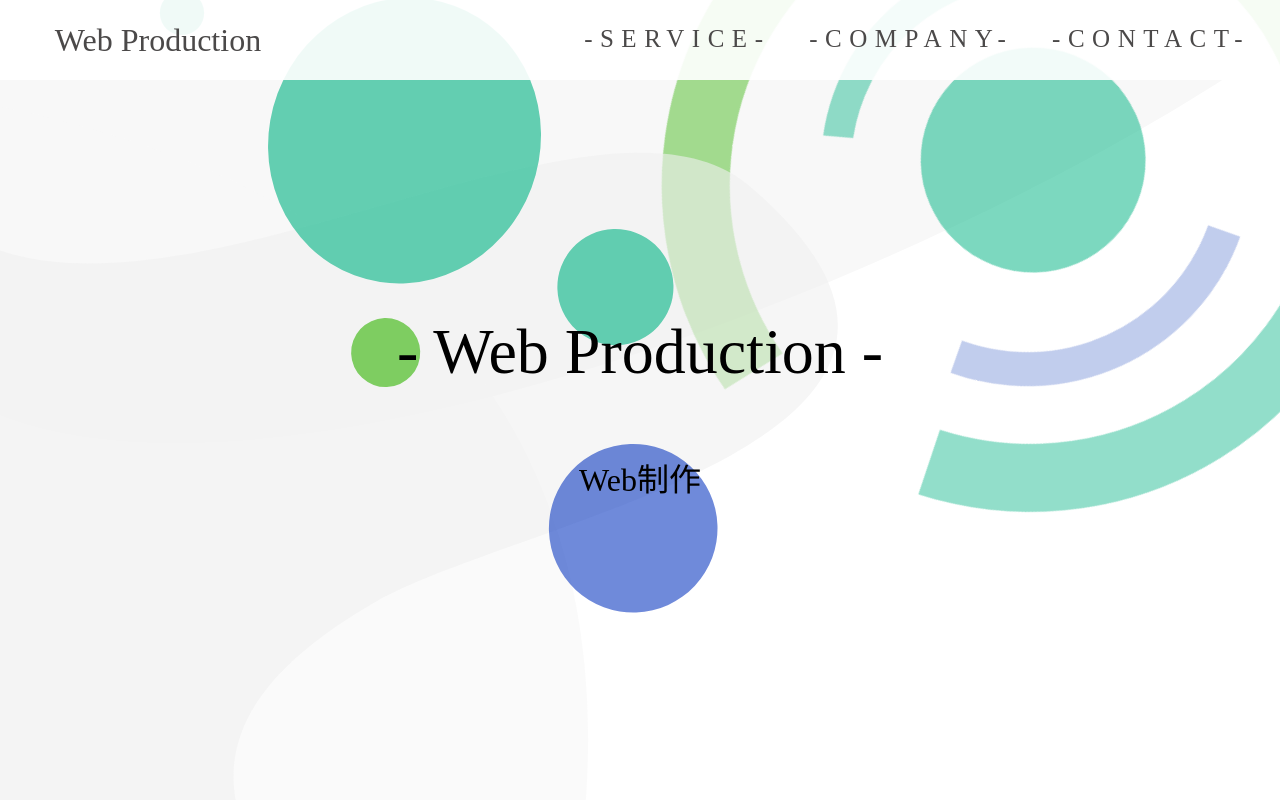
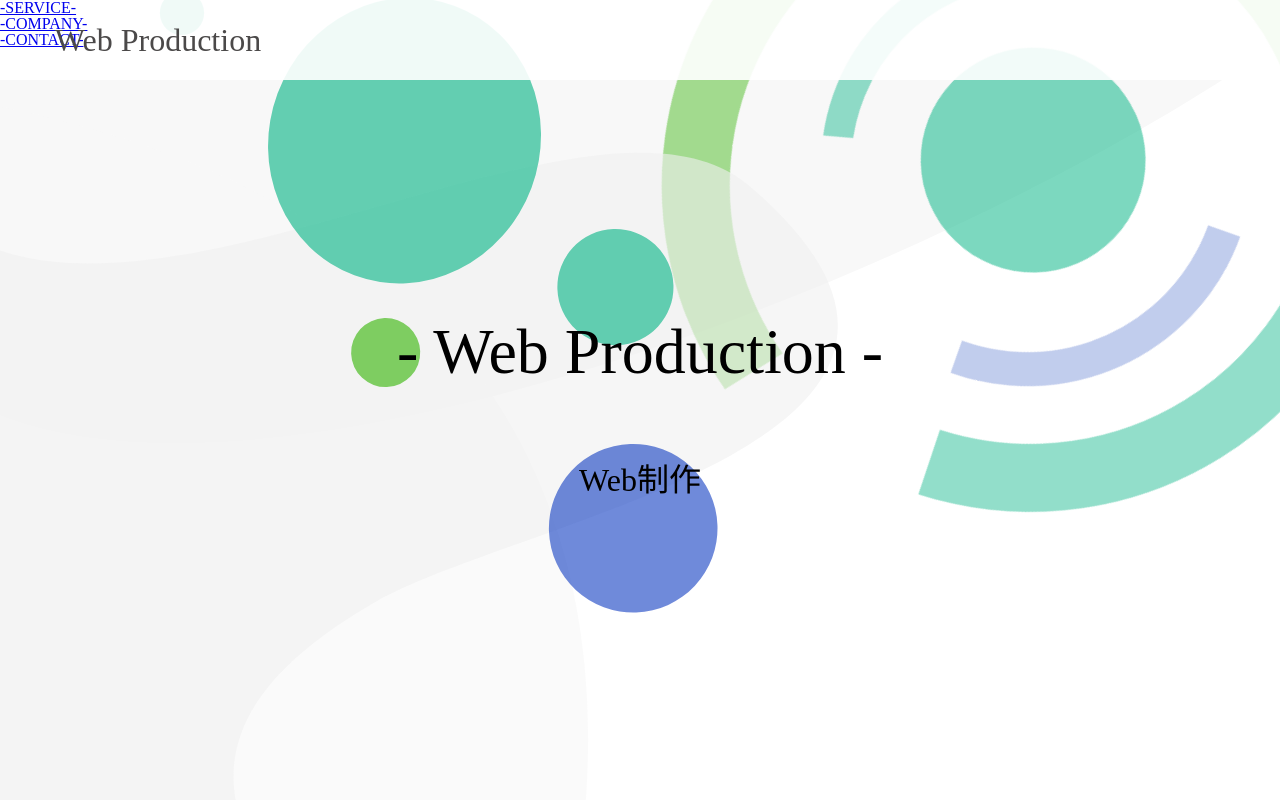
Before and after one commit to gudegithub/W-Catch_LP, a plain HTML site: page index.html in a window 1280 px wide. Shown: the top 800 px of the page. Drawn offline with nearby package versions, Linux system fonts and the light colour scheme; a web font is replaced by a local one.

Commit message:
Add files via upload

```diff
--- a/index.html
+++ b/index.html
@@ -33,9 +33,7 @@
     <meta name="format-detection" content="email=no,telephone=no,address=no" />
     <!-- 自前のCSS -->
       <!-- PC対応 -->
-    <link rel="stylesheet" href="css/style.css" media="(min-width: 767px)">
-      <!-- mobile/tablet対応 -->
-    <!-- <link rel="stylesheet" href="css/mobile.css" media="(max-width: 767px)"> -->
+    <link rel="stylesheet" href="css/style.css">
     <link rel="stylesheet" href="css/reset.css">
     <!-- メールフォームのCSS -->
     <link rel="stylesheet" href="mailform-v7.2/css/mailform.css" />
@@ -56,15 +54,15 @@
           <h2>Web Production</h2>
         </div>
         <div id="navigation_button">
-          <ul class="header-navi-list">
-            <li class="header-navi-item">
-              <a href="#sitePlan" class="header-navi-text">-SERVICE-</a>
+          <ul>
+            <li>
+              <a href="#sitePlan">-SERVICE-</a>
             </li>
-            <li class="header-navi-item">
-              <a href="#company-info" class="header-navi-text">-COMPANY-</a>
+            <li>
+              <a href="#company-info">-COMPANY-</a>
             </li>
-            <li class="header-navi-item">
-              <a href="#contactForm" class="header-navi-text">-CONTACT-</a>
+            <li>
+              <a href="#contactForm">-CONTACT-</a>
             </li>
           </ul>
         </div>
```
